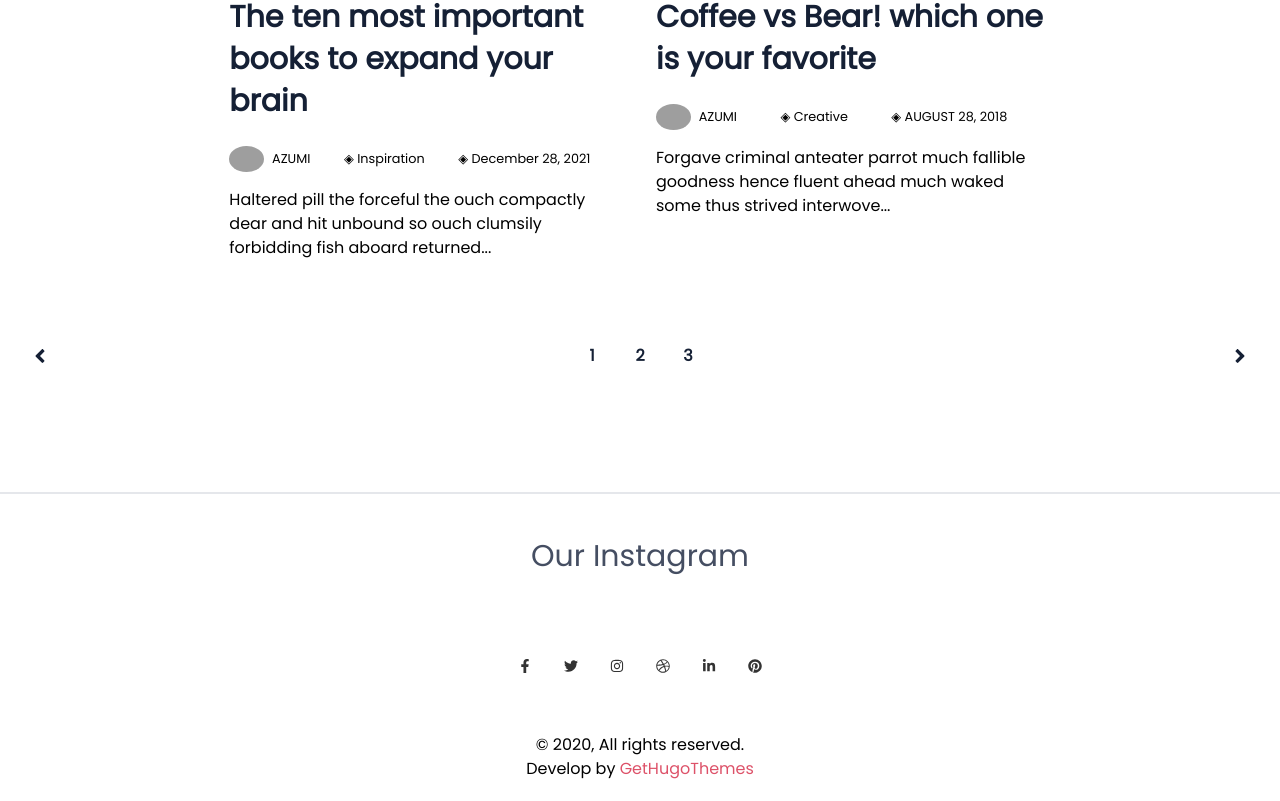
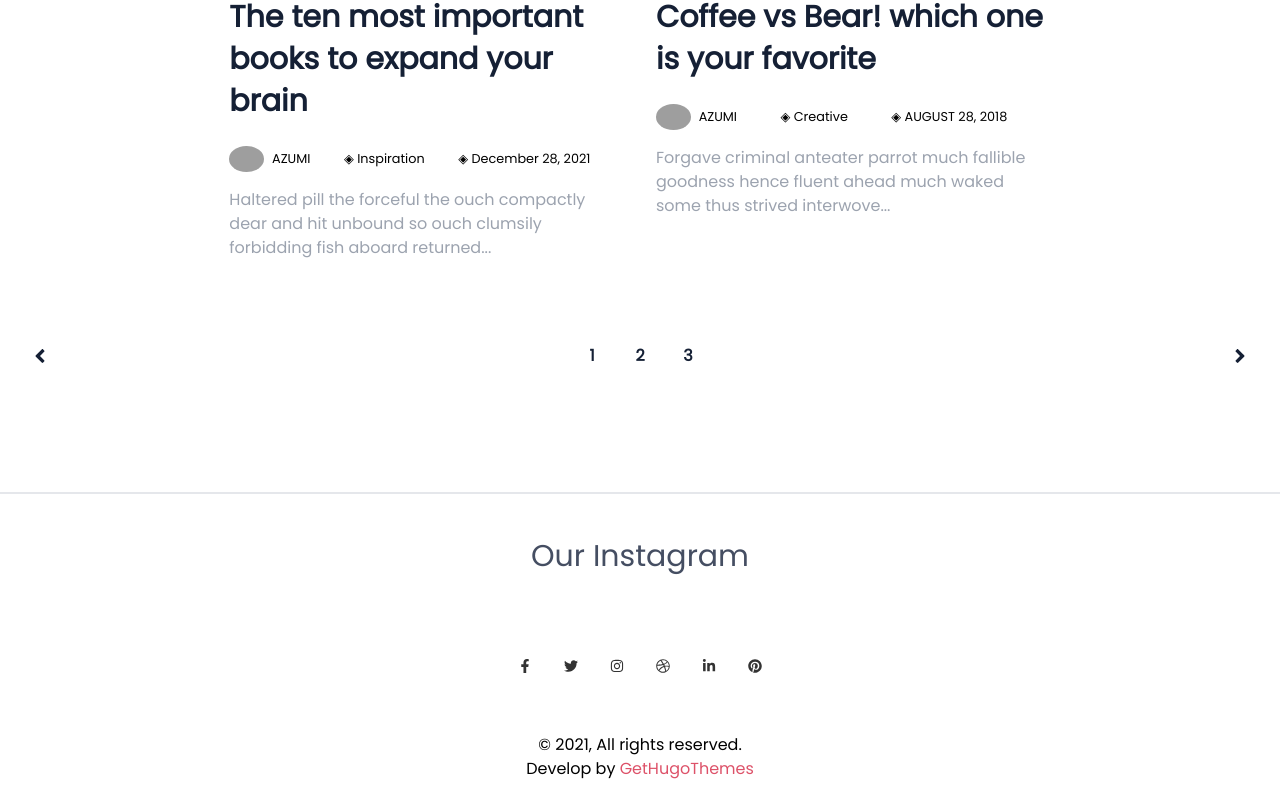
Before and after one commit to medlaam/fornax-nextjs, a Next.js app: page / in a window 1280 px wide. Shown: the part 409-1210 px from the top of the page. Built offline with nearby package versions, Linux system fonts and the light colour scheme; grey boxes are pictures that could not be loaded.

Commit message:
update single blog page

```diff
--- a/components/blogs.js
+++ b/components/blogs.js
@@ -72,7 +72,7 @@ const Blogs = ({ blogs }) => {
                       </div>
                     </div>
                     <div className="mt-4 mb-3">
-                      <span>{b.details}</span>
+                      <span className='text-gray-400'>{b.details}</span>
                     </div>
                   </div>
                 )
@@ -107,7 +107,7 @@ const Blogs = ({ blogs }) => {
                         </div>
                       </div>
                       <div className="mt-4 mb-3">
-                        <span>{b.details}</span>
+                        <span className="text-gray-400" >{b.details}</span>
                       </div>
                     </div>
                   )
--- a/components/footer.js
+++ b/components/footer.js
@@ -18,7 +18,7 @@ const Footer = () => {
         </ul>
       </div>
       <div className="mt-5 text-center">
-        <p>© 2020, All rights reserved. <br /> Develop by  <a className={styles.titles} href="">GetHugoThemes</a></p>
+        <p>© {new Date().getFullYear()}, All rights reserved. <br /> Develop by  <a className={styles.titles} href="">GetHugoThemes</a></p>
       </div>
     </div>
   );
```
Also changed, not shown: pages/[blogId]/index.js (+3 -3 lines).
